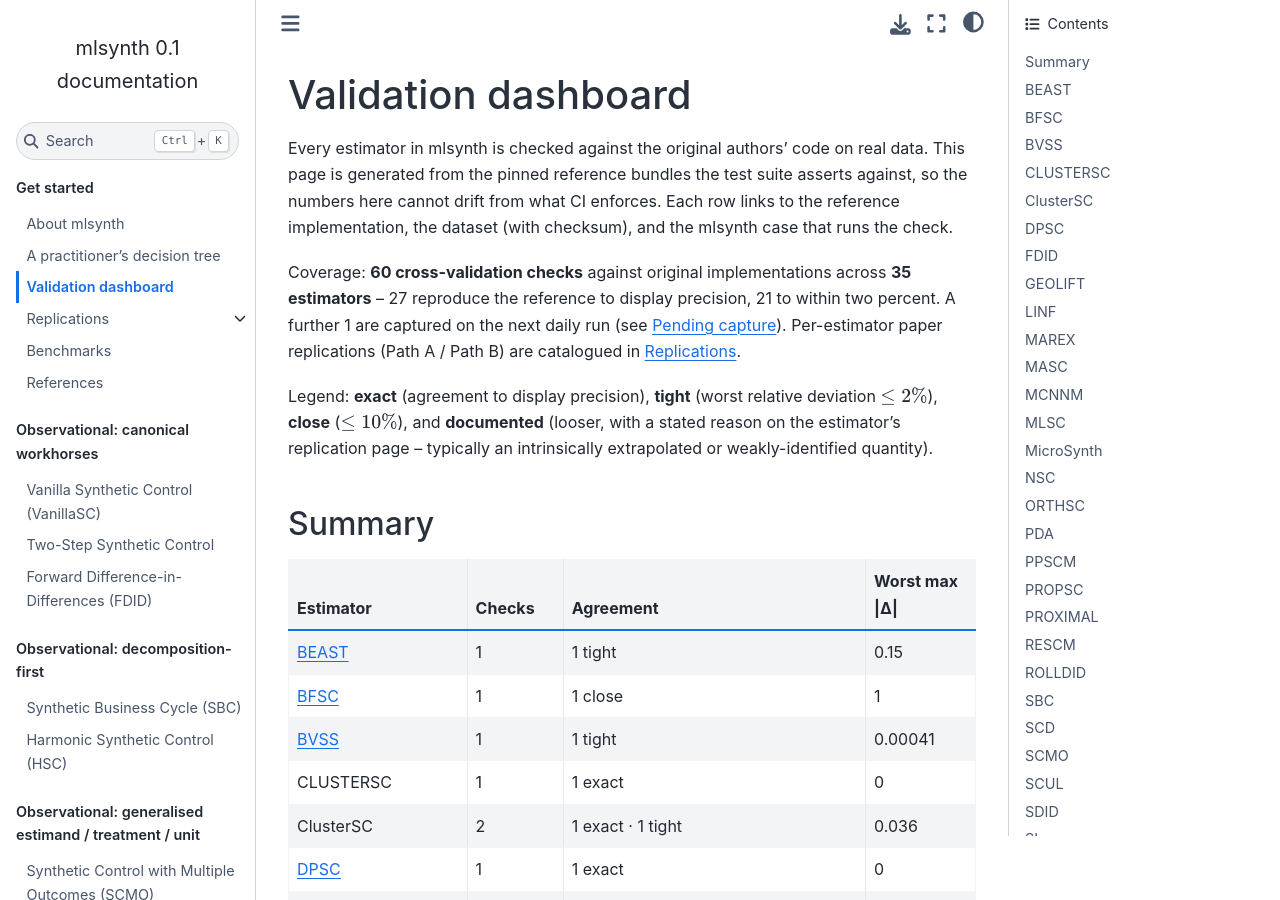
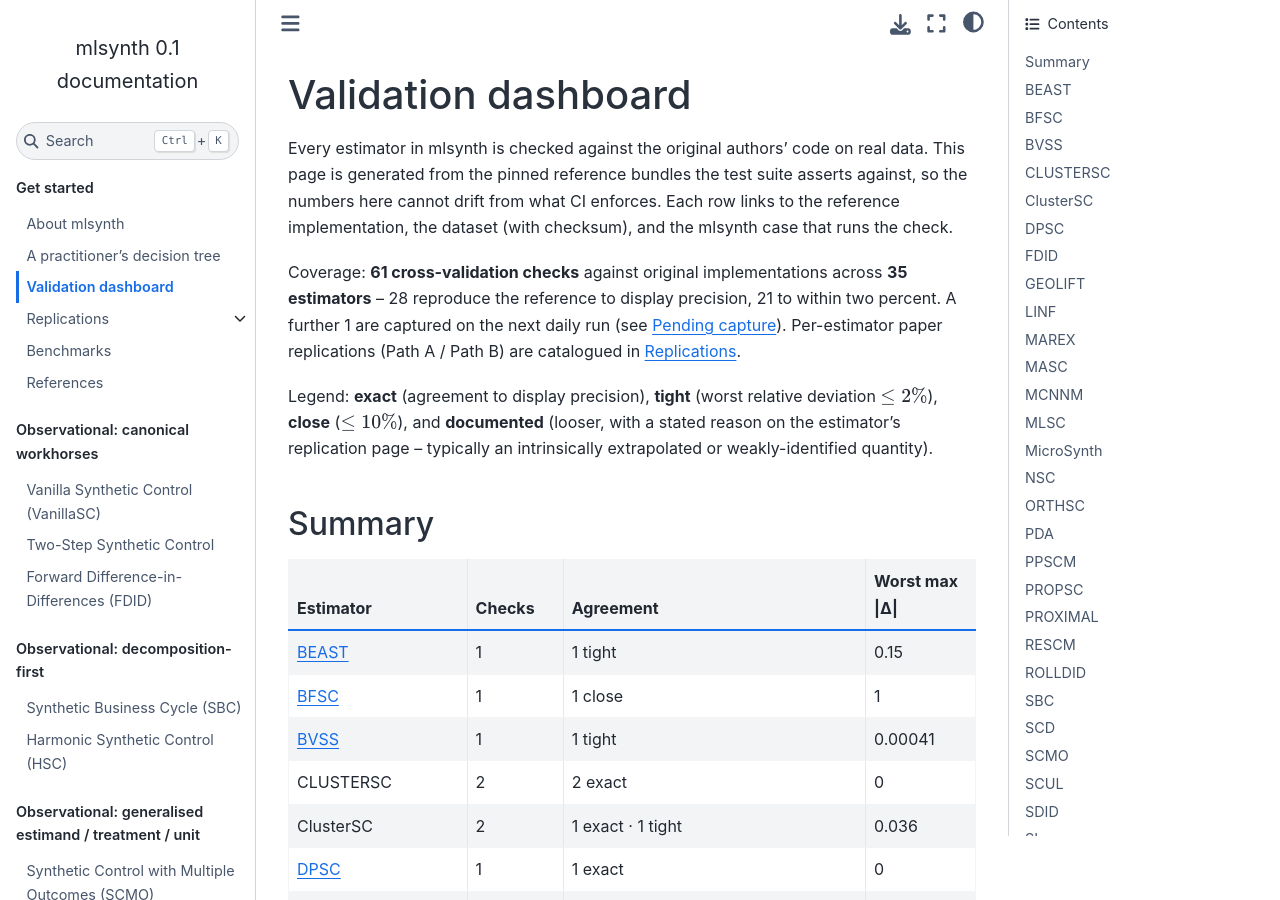
Before and after one commit to jgreathouse9/mlsynth, a Sphinx documentation site: the page built from docs/validation.rst, in a window 1280 px wide and 900 px high. Built offline with Sphinx 7.4.7 and the Sphinx Book theme 1.1.4, drawn with Linux system fonts in a browser that asks for light colours; some of the changed text lies outside the part shown.

Commit message:
benchmarks: refresh validation dashboard [skip ci]

```diff
--- a/docs/validation.rst
+++ b/docs/validation.rst
@@ -9,8 +9,8 @@ test suite asserts against, so the numbers here cannot drift from what CI
 enforces. Each row links to the reference implementation, the dataset (with
 checksum), and the mlsynth case that runs the check.
 
-Coverage: **60 cross-validation checks** against original
-implementations across **35 estimators** -- 27 reproduce the reference to display precision, 21 to
+Coverage: **61 cross-validation checks** against original
+implementations across **35 estimators** -- 28 reproduce the reference to display precision, 21 to
 within two percent. A further 1 are captured on the next daily run (see `Pending capture`_). Per-estimator paper replications (Path A / Path B) are catalogued in :doc:`replications`.
 
 Legend: **exact** (agreement to display precision), **tight** (worst
@@ -42,8 +42,8 @@ Summary
      - 1 tight
      - 0.00041
    * - :ref:`CLUSTERSC <val-clustersc>`
-     - 1
-     - 1 exact
+     - 2
+     - 2 exact
      - 0
    * - :ref:`ClusterSC <val-clustersc>`
      - 2
```
Also changed, not shown: other parts of docs/validation.rst (+6 -0 lines), 1 other file.
